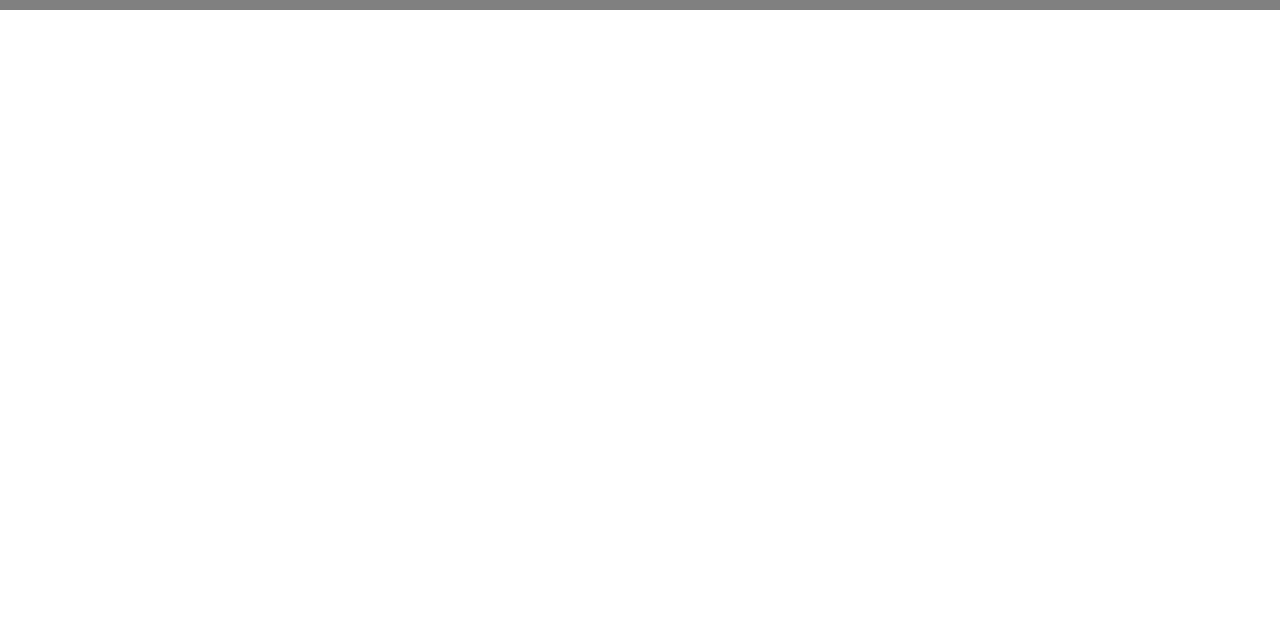
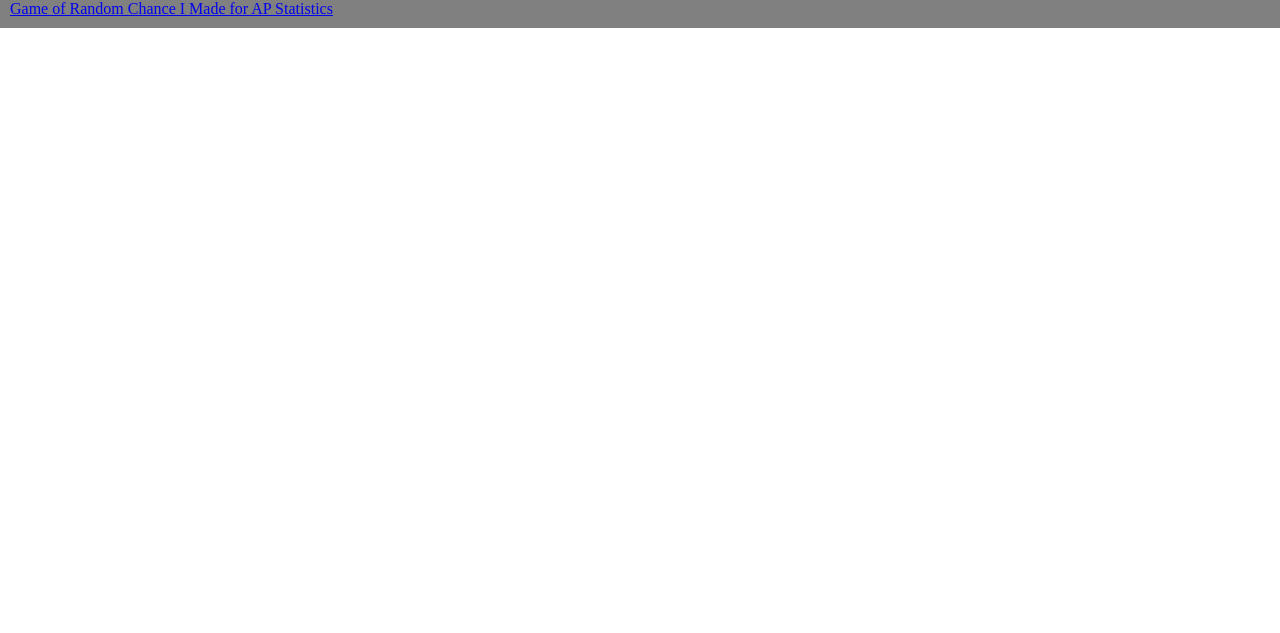
Before and after one commit to adamreyero/mywebsite, a plain HTML site: page games.html in a window 1280 px wide. Shown: the part 167-800 px from the top of the page. Drawn offline with Linux system fonts and the light colour scheme.

Commit message:
Update games.html

```diff
--- a/games.html
+++ b/games.html
@@ -55,6 +55,7 @@
 			<p><a href="https://adamreyero.github.io/jumps/" target="_blank">Jumps</a></p>
 			<p><a href="https://adamreyero.github.io/Raycasting/" target="_blank">Raycasting</a></p>
 			<p><a href="https://adamreyero.github.io/snek/" target="_blank">Snake</a></p>
+			<p><a href="https://adamreyero.github.io/APStatGameSimulator/" target="_blank">Game of Random Chance I Made for AP Statistics</a></p>
 
 		</div>
 		<script>
```
